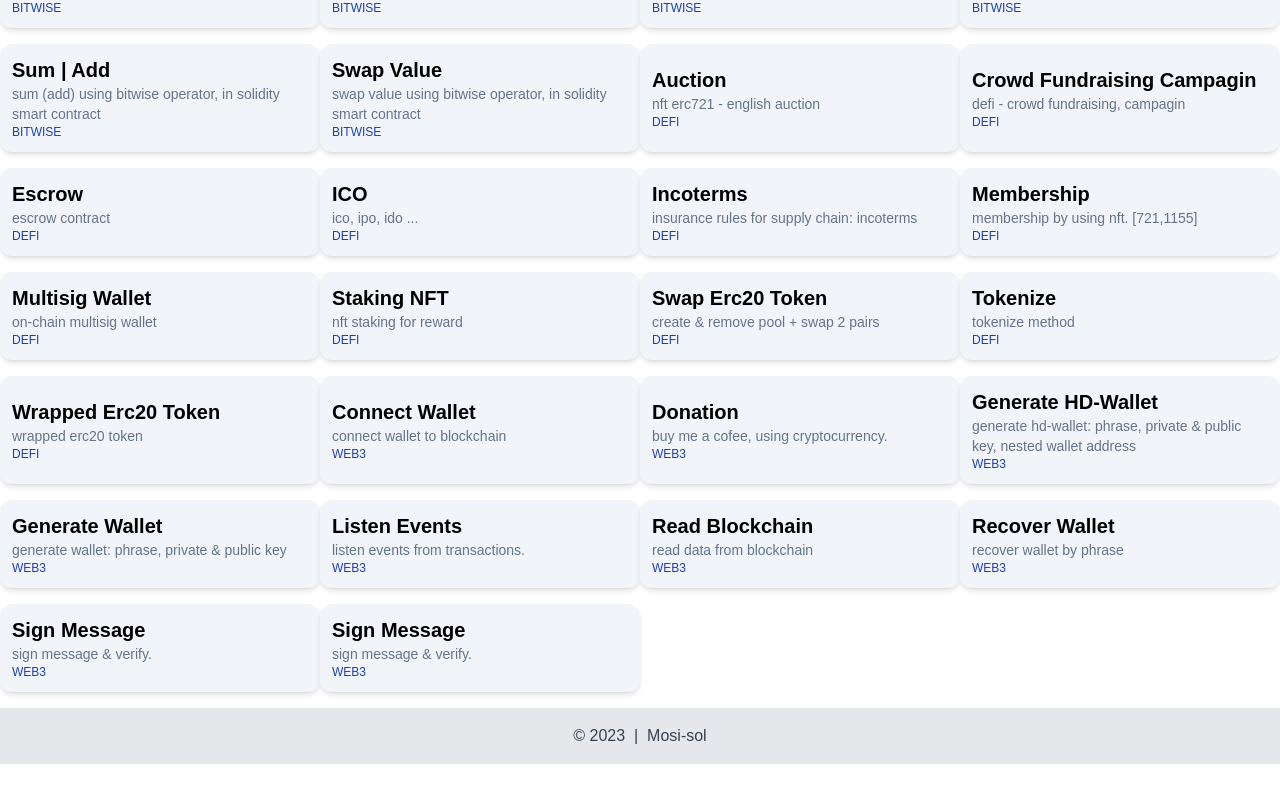
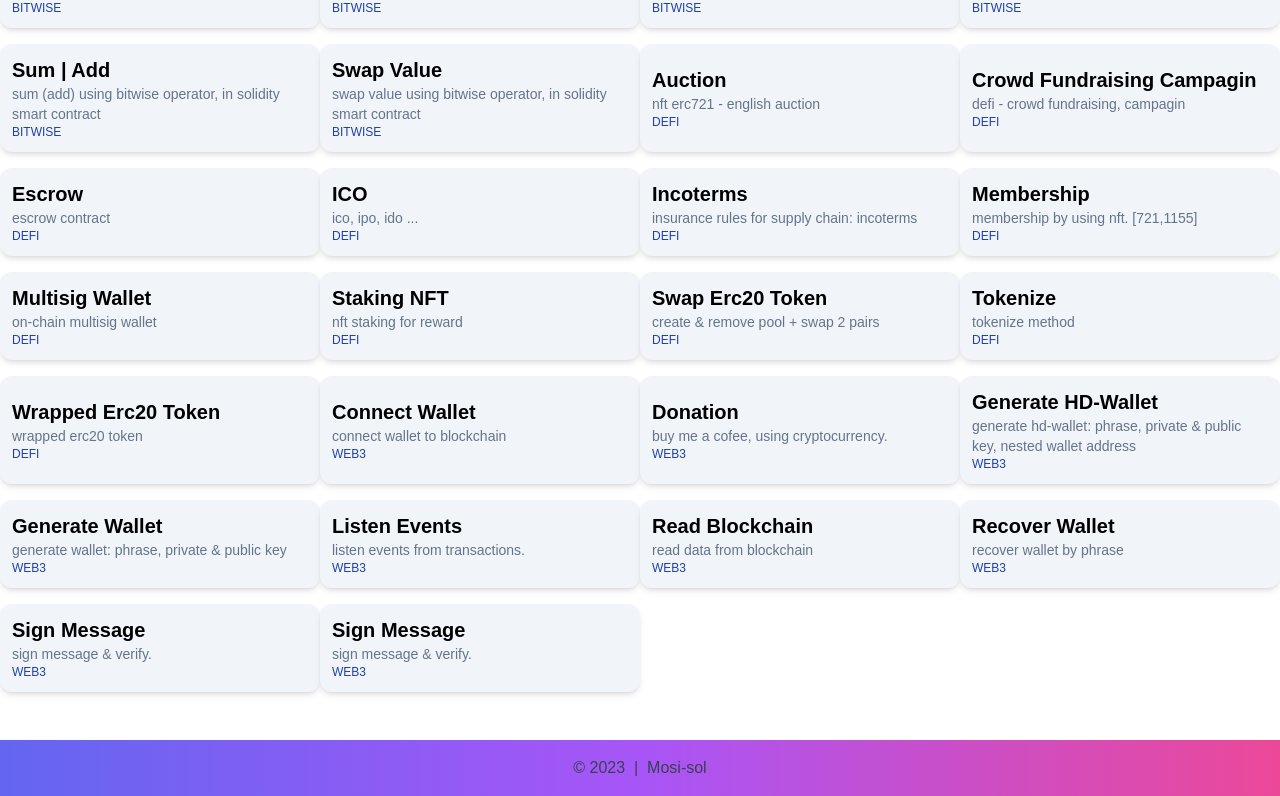
Before and after one commit to mosi-arch/blog, a Next.js app: page / in a window 1280 px wide. Shown: the part 420-1216 px from the top of the page. Before the commit the page ends 1184 px from the top, so only its background shows below. Built offline with nearby package versions, Linux system fonts and the light colour scheme.

Commit message:
Update layout.js

```diff
--- a/components/layout.js
+++ b/components/layout.js
@@ -35,7 +35,7 @@ export default function Layout({ children }) {
           </div>
         </nav>
       <main className='container mx-auto flex-1 w-full'>{children}</main>
-      <footer className='bg-gray-200 text-center lg:text-left'>
+      <footer className='text-center lg:text-left mt-8 bg-gradient-to-r from-indigo-500 via-purple-500 to-pink-500'>
         <div className='text-gray-700 text-center p-4'>© 2023 &nbsp;|&nbsp; Mosi-sol</div>
       </footer>
     </div>
```
